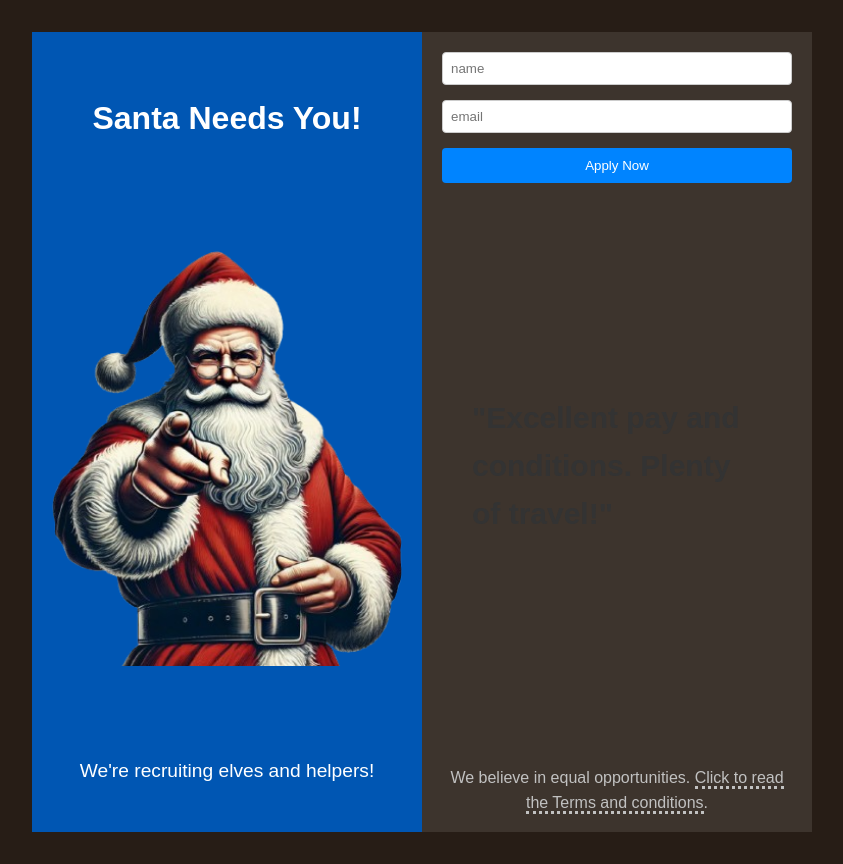
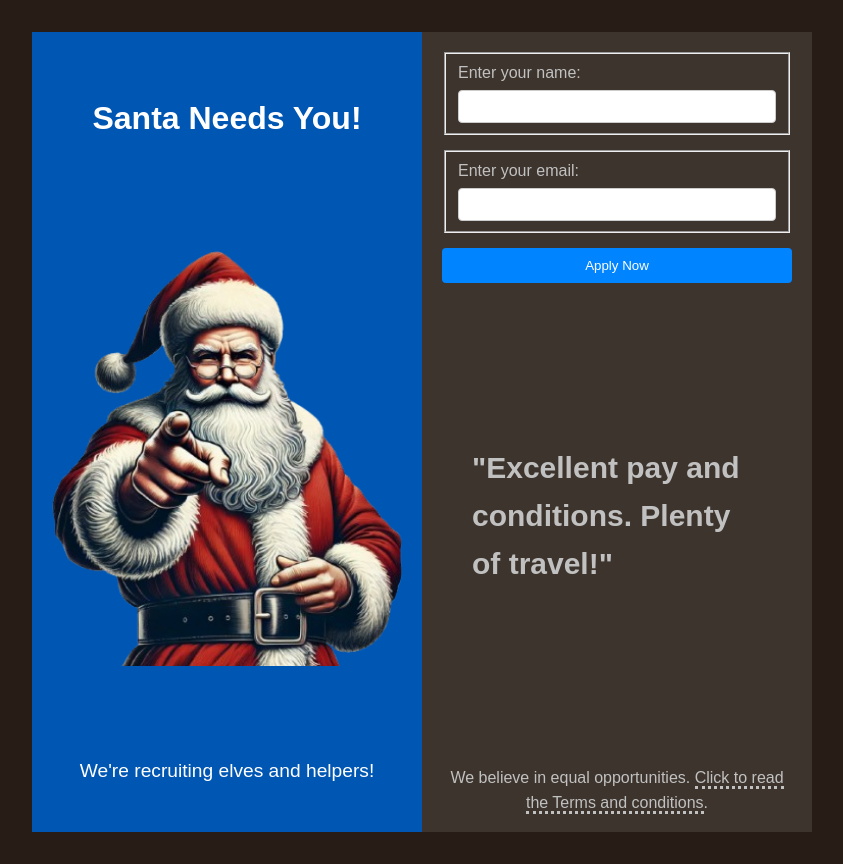
Before and after one commit to new-AF/Coding-Challenges, a website built with Vite: page Javascriptmas 2024 (Scrimba)/Day 17/index.html in a window 1280 px wide. Shown: the whole page, without its empty margins (218-1061 px from the left). Built offline with nearby package versions, Linux system fonts and the light colour scheme.

Commit message:
add initial fieldsets and labels

```diff
--- a/Javascriptmas 2024 (Scrimba)/Day 17/index.css
+++ b/Javascriptmas 2024 (Scrimba)/Day 17/index.css
@@ -33,7 +33,7 @@ body {
     margin: 0;
     padding: 0;
     padding-block: var(--new-gap-large);
-    color: #333;
+    color: #c1c1c1;
     display: flex;
     flex-wrap: wrap;
     justify-content: center;
@@ -108,7 +108,6 @@ button {
 
 .footer-txt {
     text-align: center;
-    color: #c1c1c1;
 }
 
 .footer-txt a {
--- a/Javascriptmas 2024 (Scrimba)/Day 17/index.html
+++ b/Javascriptmas 2024 (Scrimba)/Day 17/index.html
@@ -25,22 +25,14 @@ You will need to change code in index.html and index.css to complete this challe
         </header>
         <section>
             <form class="signup-form">
-                <div class="form-group">
-                    <input
-                        type="text"
-                        id="name"
-                        name="name"
-                        placeholder="name"
-                    />
-                </div>
-                <div class="form-group">
-                    <input
-                        type="email"
-                        id="email"
-                        name="email"
-                        placeholder="email"
-                    />
-                </div>
+                <fieldset class="form-group">
+                    <label for="name">Enter your name:</label>
+                    <input type="text" id="name" name="name" />
+                </fieldset>
+                <fieldset class="form-group">
+                    <label for="email">Enter your email:</label>
+                    <input type="email" id="email" name="email" />
+                </fieldset>
                 <div class="form-group">
                     <button type="submit">Apply Now</button>
                 </div>
```
